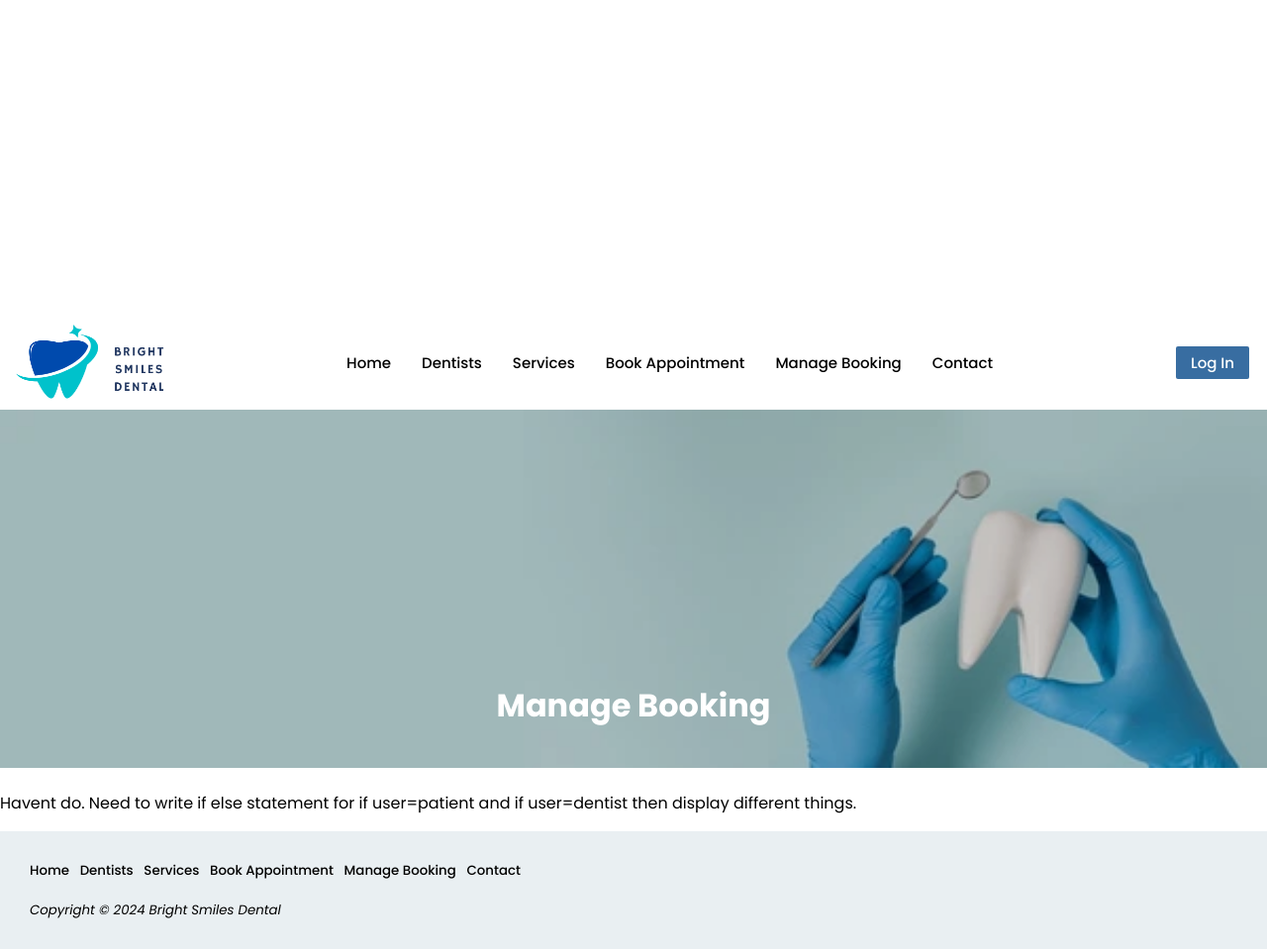
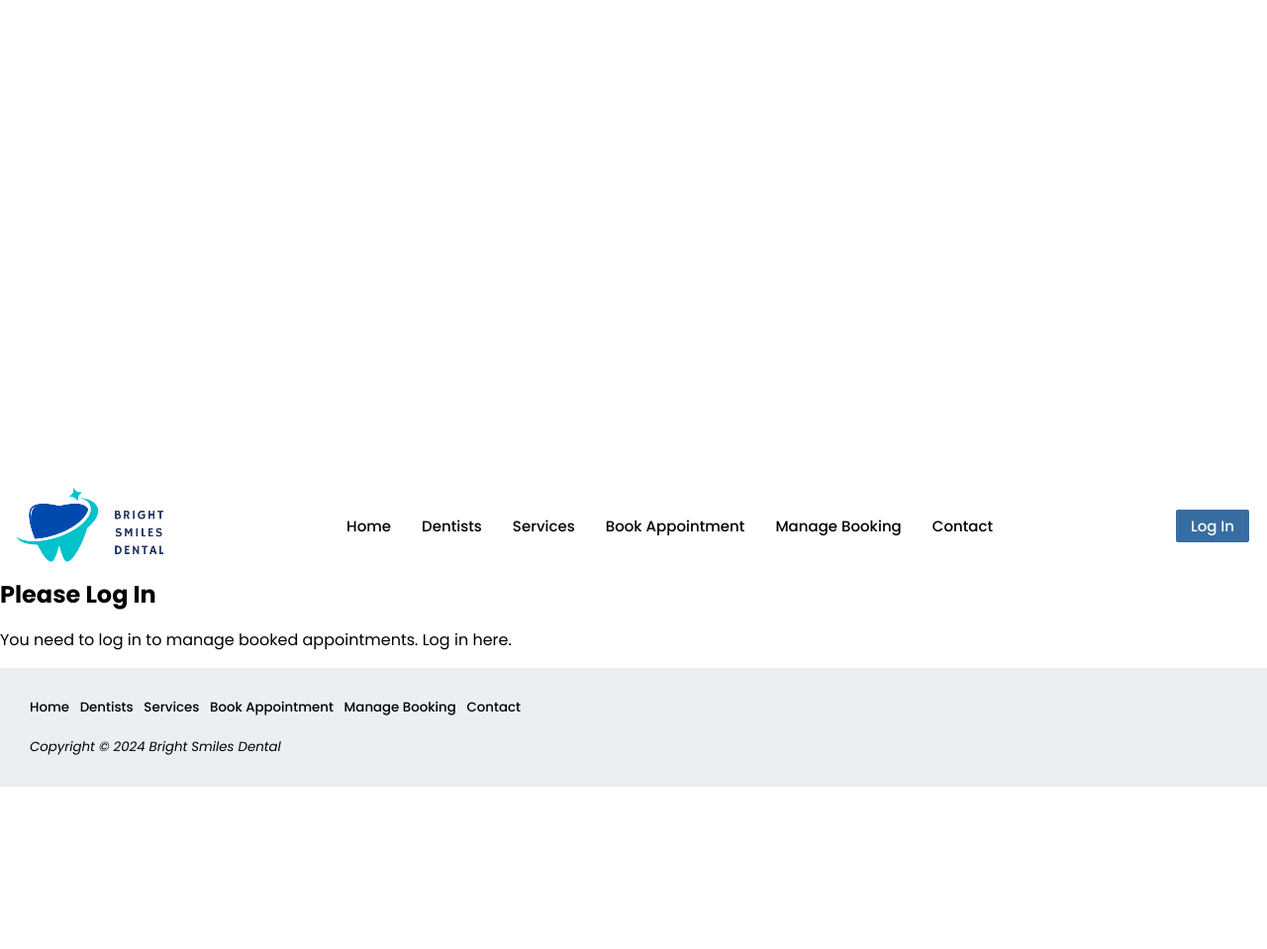
Before and after one commit to Rachealthong/dental-appointment, a PHP site: page /manage_booking.php in a window 1280 px wide. Shown: the top 959 px of the page at 99% size. Run offline with PHP 8.4, Linux system fonts and the light colour scheme.

Commit message:
updated manage_booking.php (havent update content)

```diff
--- a/manage_booking.php
+++ b/manage_booking.php
@@ -1,11 +1,8 @@
 <?php
-//session_start();
+session_start();
 
 // Check if the user is logged in
-//$is_logged_in = isset($_SESSION['loggedin']) && $_SESSION['loggedin'] === true;
-
-//because havent set up the login system yet, so we will hardcode it to true
-$is_logged_in = true;
+$is_logged_in = isset($_SESSION['patient_id']);
 ?>
 
 <!DOCTYPE html>
@@ -35,7 +32,7 @@ $is_logged_in = true;
             </p>
         <?php else: ?>
             <h2>Please Log In</h2>
-            <p>You need to log in to book an appointment. <a href="login.php">Log in here</a>.</p>
+            <p>You need to log in to manage booked appointments. <a href="login.html">Log in here</a>.</p>
         <?php endif; ?>
     </main>
     <div id="footer"></div>
```
